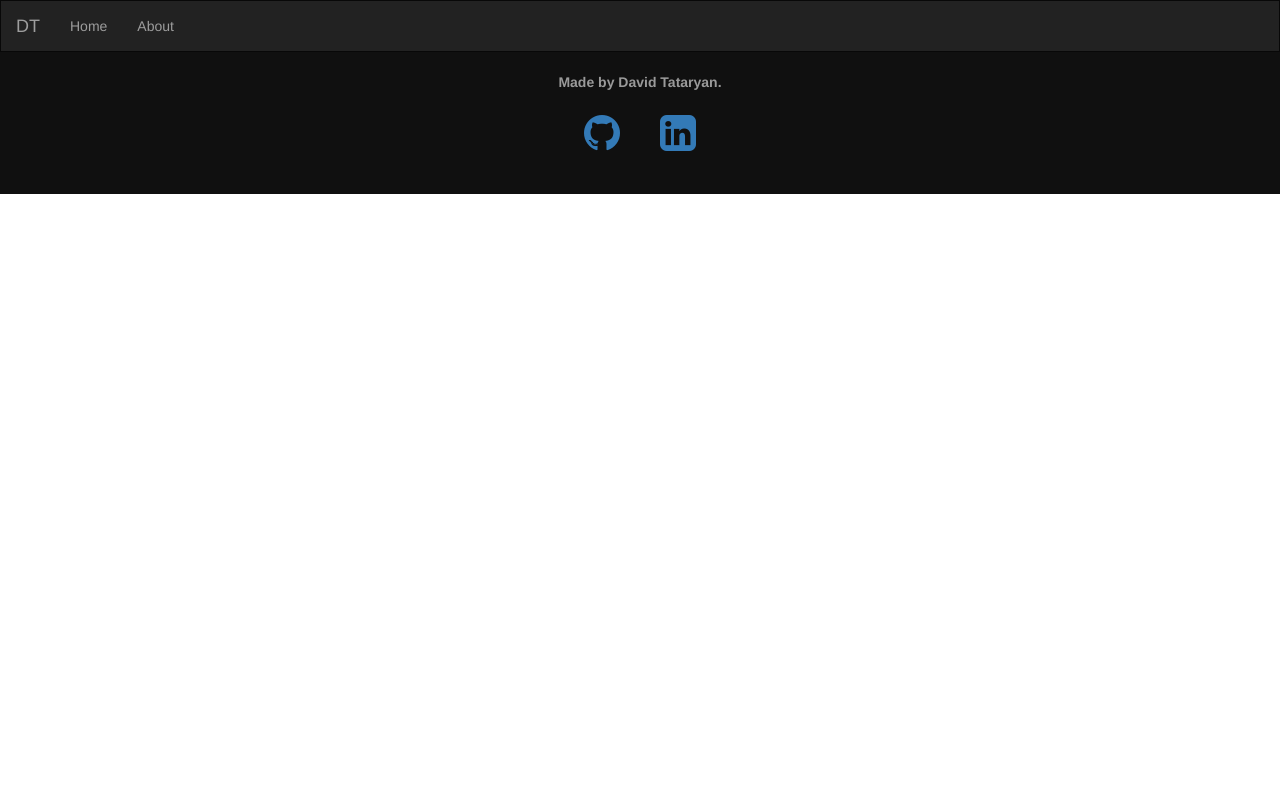
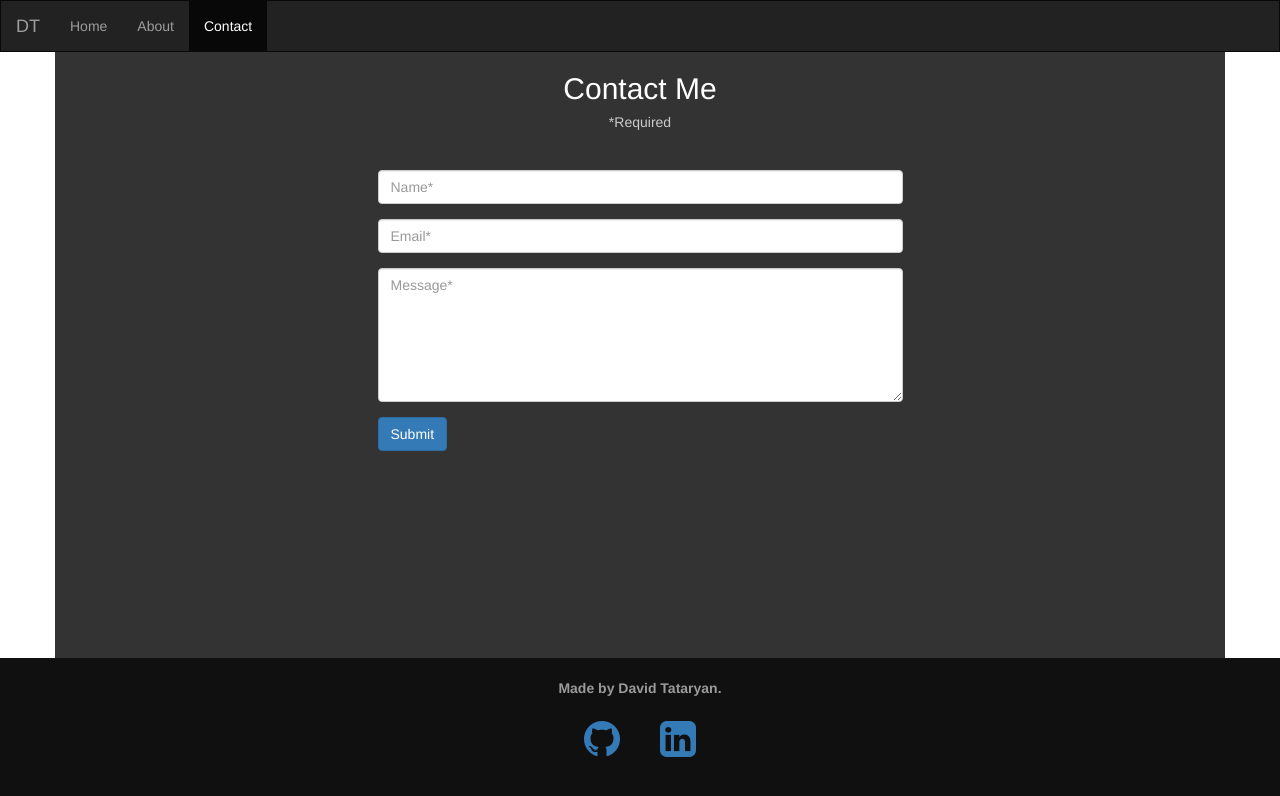
Before and after one commit to Davatata/my-site, an Angular app: page /contact in a window 1280 px wide. Before the commit this address led to /. Shown: the top 796 px of the page. Built offline with nearby package versions, Linux system fonts and the light colour scheme.

Commit message:
added contact page and links to it

```diff
--- a/src/app/about/about.component.css
+++ b/src/app/about/about.component.css
@@ -26,6 +26,9 @@
         font-size: 3.5em;
         font-weight: 700;
         margin: 20px 0;
+    }
+    .project-image {
+        margin: auto;
     }
 
 }
--- a/src/app/about/about.component.html
+++ b/src/app/about/about.component.html
@@ -10,10 +10,10 @@
 
   <div id="aboutMe">
     <div class="row" style="padding: 15px 0 15px;">
-      <div class="col-xs-12 col-sm-6 col-sm-push-6 text-center">
+      <div class="col-xs-12 col-sm-4 text-center">
         <img class="about-img img-circle" src="/assets/me.jpg" alt="Me">
       </div>
-      <div class="about-text col-xs-12 col-sm-6 col-sm-pull-6">
+      <div class="about-text col-xs-12 col-sm-6 col-sm-push-1">
         <p>{{aboutMe}}</p>
         <p>{{moreAboutMe}}</p>
       </div>
@@ -26,7 +26,7 @@
   <div class="row" style="padding: 15px 0 15px">
     <div class="col-xs-12 text-center">
       <p class="about-title">Projects</p>
-      <p class="about-text" style="padding:10px 0 10px">A couple personal projects made with a few different tools</p>
+      <p class="about-text" style="padding:10px 0 10px">A couple personal projects I made for fun.</p>
     </div>
   </div>
 
--- a/src/app/about/about.component.ts
+++ b/src/app/about/about.component.ts
@@ -11,14 +11,14 @@ export class AboutComponent implements OnInit {
     I want to build front end applications that are responsive and user friendly.`;
   moreAboutMe:string = `
     I am inspired by science and technology. Space fascinates me to the point where
-    I will stop and stare at the twinkling night sky. I marvel at the the stars and
-    wonder how I can contribute to the cosmos and world.`;
+    I will stop and stare at the night sky. I wonder how I can contribute to the world as a programmer and
+    am just putting one footer in front of the other.`;
 
   projects:any[] = [
     {
       image: '',
       title: 'Netflux',
-      body: 'Netflux is a project I made because I constantly wondered what movies/shows are coming to Netflix soon. It also displays what\'s leaving soon so I could watch my favorite shows before it\'s too late.',
+      body: 'Netflux is a project I made because I usually found myself wondering what movies and shows are coming to or leaving Netflix soon.',
       link: 'https://rawgit.com/Davatata/netflux/master/index.html#',
       colors: '#ea5454'
     },
@@ -27,12 +27,12 @@ export class AboutComponent implements OnInit {
       title: 'Mine Finder',
       body: 'What began as a small school project grew into a game I find myself playing every so often. Originally it was just a Minesweeper copy but I later added additional features like a solver.',
       link: 'https://rawgit.com/Davatata/Mine-Finder/master/Mine_finder.html',
-      colors: 'lightgray'
+      colors: 'gray'
     },
     {
       image: '',
       title: 'Belot Score Tracker',
-      body: 'This app allows users who play 32-card Bridge (Belot) to keep track of their game score. ',
+      body: 'This app allows users who play 32-card Bridge (Belot) to keep track of their game score.',
       link: 'http://davatata.github.io/Belot-Score-Tracker/',
       colors: 'seagreen'
     }
--- /dev/null
+++ b/src/app/contact/contact.component.html
@@ -0,0 +1,28 @@
+<div class="container" style="background-color:#333; height: calc(100vh - 194px)">
+  <div class="row">
+    <div class="col-xs-12">
+      <h2 class="text-center" style="color: white">Contact Me</h2>
+      <h5 class="text-center" style="color: #cbcbcb">*Required</h5>
+    </div>
+  </div>
+  <div class="row">
+    <div class="col-xs-12 col-md-6 col-md-push-3" style="padding:30px;">
+      <form>
+        <div class="form-group">
+          <input type="text" class="form-control" id="name" placeholder="Name*" required>
+        </div>
+
+        <div class="form-group">
+          <input type="email" class="form-control" id="email" placeholder="Email*" required>
+        </div>
+
+        <div class="form-group">
+          <textarea type="text" rows="6" class="form-control" id="message" placeholder="Message*" required></textarea>
+        </div>
+
+        <button type="submit" class="btn btn-primary">Submit</button>
+
+      </form>
+    </div>
+  </div>
+</div>
--- /dev/null
+++ b/src/app/contact/contact.component.ts
@@ -0,0 +1,15 @@
+import { Component, OnInit } from '@angular/core';
+
+@Component({
+  selector: 'app-contact',
+  templateUrl: './contact.component.html',
+  styleUrls: ['./contact.component.css']
+})
+export class ContactComponent implements OnInit {
+
+  constructor() { }
+
+  ngOnInit() {
+  }
+
+}
--- a/src/app/home/home.component.css
+++ b/src/app/home/home.component.css
@@ -3,9 +3,7 @@
         padding: 0 40px;
     }
     .home-text {
-        color:white;
         font-size: 4.5em;
-        font-weight: 700;
     }
     #homeButton {
         margin-top: 7% !important;
@@ -20,9 +18,7 @@
 @media screen and (max-width: 550px) {
 
     .home-text {
-        color: white;
         font-size: 2.5em;
-        font-weight: 700;
     }
     .home-content {
         margin-top: 20% !important;
@@ -93,3 +89,8 @@
 .img-background {
     background-image: url("/assets/nasa-earth.jpg");
 }
+
+.home-text {
+    color:white;
+    font-weight: 700;
+}
--- a/src/app/home/home.component.html
+++ b/src/app/home/home.component.html
@@ -17,7 +17,7 @@
   <div class="container">
     <div class="row">
       <div class="col-xs-12">
-        <button id="homeButton" class="btn">LET'S GET IN TOUCH</button>
+        <a id="homeButton" routerLink="/contact" class="btn">LET'S GET IN TOUCH</a>
       </div>
     </div>
   </div>
--- a/src/app/navbar/navbar.component.html
+++ b/src/app/navbar/navbar.component.html
@@ -21,6 +21,9 @@
                 <li routerLinkActive="active">
                     <a routerLink="/about" (click)="closeDropdown()">About</a>
                 </li>
+                <li routerLinkActive="active">
+                    <a routerLink="/contact" (click)="closeDropdown()">Contact</a>
+                </li>
             </ul>
         </div>
     </div>
```
Also changed, not shown: src/app/app.module.ts (+7 -2 lines), src/app/contact/contact.component.css (added), 1 other file (tests, documents, lock files or other folders).
